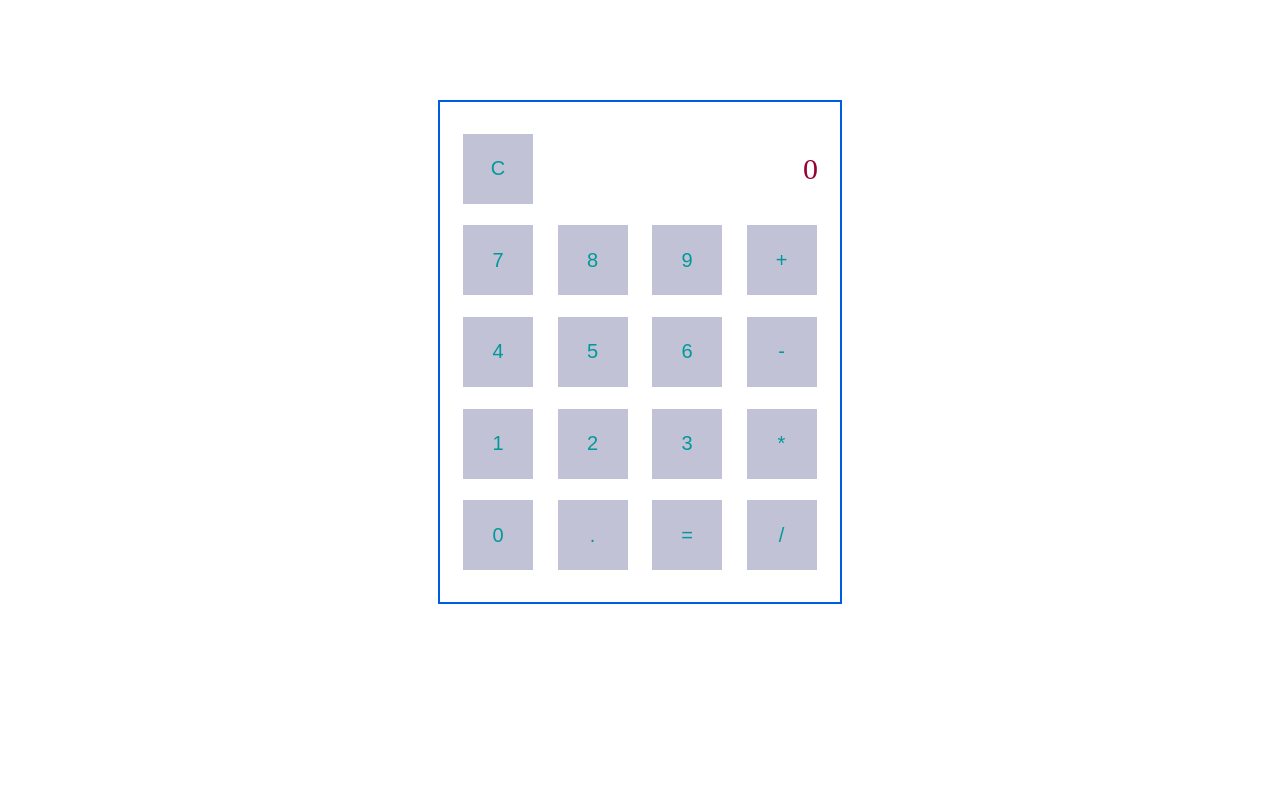
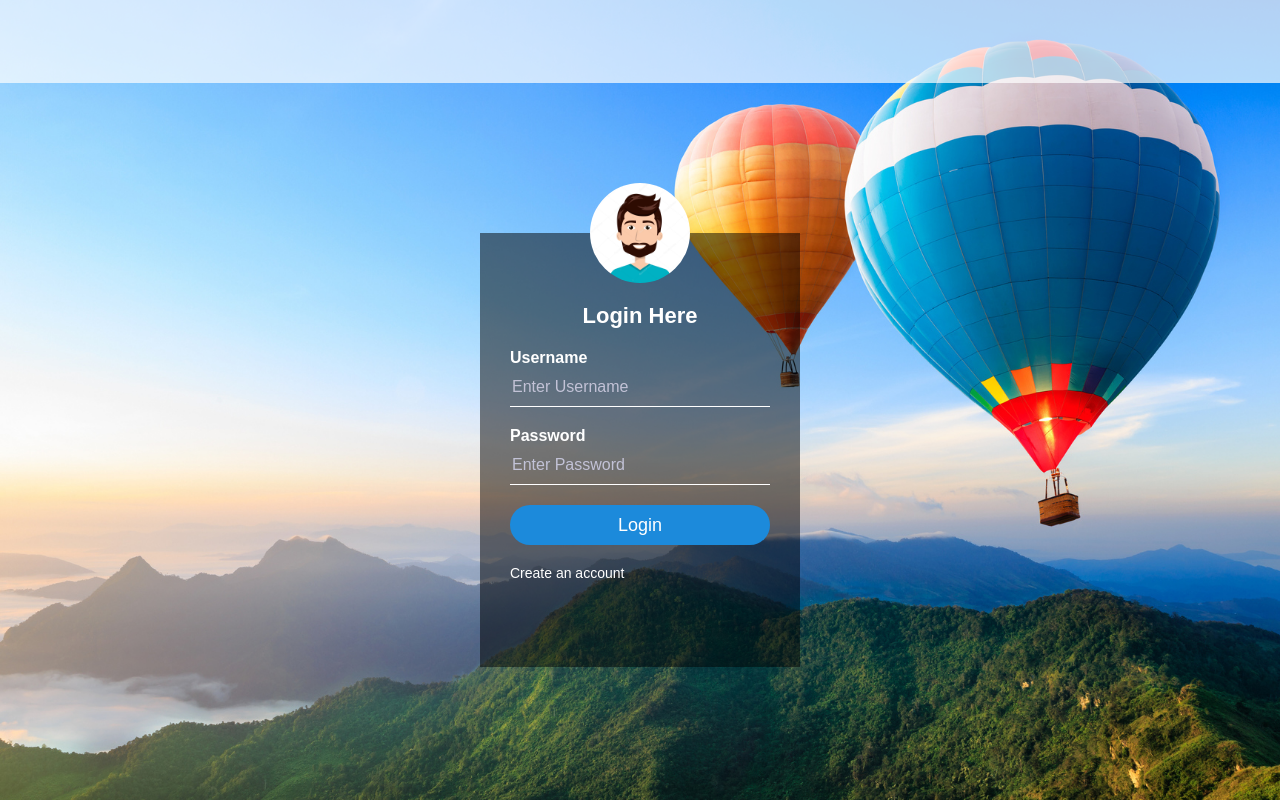
Before and after one commit to EmanuelMoldovan/Syneto, a plain HTML site: page frontend/templates/index.html in a window 1280 px wide. Drawn offline with Linux system fonts and the light colour scheme.

Commit message:
Login + Register templates

```diff
--- a/backend/models/auth.js
+++ b/backend/models/auth.js
@@ -22,6 +22,10 @@ const UserSchema = mongoose.Schema({
         required: false
     },
     confirmed: {
+        type: Boolean,
+        require: false
+    },
+    banned:{
         type: Boolean,
         require: false
     }
@@ -74,10 +78,10 @@ module.exports.getAllUsers = function(userId, callback) {
 
         if (!user) {
             return false;
-        } else if (user._doc.rol == 0) {
+        } else if (user._doc.role == 0) {
             User.find({})
                 .exec(callback);
-        } else if (user._doc.rol == 1) {
+        } else {
             User.find({ _id: user._doc._id }, callback)
         }
 
--- a/backend/routes/auth.js
+++ b/backend/routes/auth.js
@@ -61,12 +61,13 @@ router.post('/register', (req, res) => {
         if (user) {
             return res.json({ success: false, msg: 'Username allready exist in our system' });
         } else{
-            jwt.sign({user: newUser}, config.secret, {  expiresIn: '10h' }, (err, token) => {
-                let resultToken = token;
             User.addUser(newUser, (err, user) => {
                 if (err) {
                     res.json({ success: false, msg: 'Failed to register user' });
                 } else {
+                    jwt.sign({user}, config.secret, {  expiresIn: '10h' }, (err, token) => {
+                        let resultToken = token;
+
                         const output = `
                         <h1>Syneto CALCULATOR</h1>
                         </br>
@@ -101,9 +102,10 @@ router.post('/register', (req, res) => {
                         }
                         res.json({ success: true, msg: 'E-mail sent'});
                     });
+
+                    })
                 }
             });
-            })
         }
     })
 });
@@ -128,6 +130,7 @@ router.post('/login', (req, res) => {
             }
 
             if (isMatch) {
+                if(user.confirmed == true){
                     jwt.sign({user}, config.secret, {  expiresIn: '10h' }, (err, token) => {
                         res.json({
                             success: true,
@@ -141,6 +144,10 @@ router.post('/login', (req, res) => {
                             }
                         })
                     })
+                }else{
+                    return res.json({ success: false, msg: 'Please confirm your account' });
+                }
+
             } else {
                 return res.json({ success: false, msg: 'Wrong password' });
             }
@@ -148,4 +155,39 @@ router.post('/login', (req, res) => {
     })
 });
 
+router.get('/users', passport, (req, res) => {
+    jwt.verify(req.token, config.secret, (err, authData) => {
+        if(err) {
+            res.sendStatus(403);
+        } else {
+            User.getAllUsers(authData.user._id, (err, user) => {
+                if (err) {
+                    res.json({ success: false, msg: 'User not found' });
+                } else {
+                    res.json({ success: true, user });
+                }
+            });
+        }
+    })
+})
+
+router.put('/ban', passport, (req, res) => {
+    jwt.verify(req.token, config.secret, (err, authData) => {
+        if(err) {
+            res.sendStatus(403);
+        } else {
+            if(authData.user.role == 0){
+                req.body.banned = true;
+                User.updateUser(req.body, (err, user) => {
+                    if (err) {
+                        res.json({ success: false, msg: 'User not found' });
+                    } else {
+                        res.json({ success: true,  msg: 'User was banned' });
+                    }
+                });
+            }
+        }
+    })
+})
+
 module.exports = router;
--- a/frontend/scripts/script.js
+++ b/frontend/scripts/script.js
@@ -1,13 +1,21 @@
 let clculatorInput = document.getElementById('calculator-input');
-let specialCharacters = ['+','-','*','/','.'];
-let forbidenStartCharacters = ['*','/']
+let specialCharacters = ['+', '-', '*', '/', '.'];
+let forbidenStartCharacters = ['*', '/']
+
+// Set pages
+let calculatorPage = document.getElementById('calculator');
+let loginPage = document.getElementById('login');
+let registerPage = document.getElementById('register');
+let usersPage = document.getElementById('users');
+
+let pages = ['login', 'register', 'calculator', 'users'];
 
 // Replace at specific index
-String.prototype.replaceAt = function(index, replacement) {
-    return this.substr(0, index) + replacement+ this.substr(index + replacement.length);
+String.prototype.replaceAt = function (index, replacement) {
+    return this.substr(0, index) + replacement + this.substr(index + replacement.length);
 }
 
-function buttonPush(obj){
+function buttonPush(obj) {
     let pushed = obj.innerHTML;
     let input = clculatorInput.innerHTML;
     let prevInput = clculatorInput.innerHTML.slice(clculatorInput.innerHTML.length - 1);
@@ -22,16 +30,37 @@ function buttonPush(obj){
             clculatorInput.innerHTML = '0';
             break;
         default:
-            if(clculatorInput.innerHTML == '0'){
-                if(!forbidenStartCharacters.includes(pushed)){
+            if (clculatorInput.innerHTML == '0') {
+                if (!forbidenStartCharacters.includes(pushed)) {
                     clculatorInput.innerHTML = pushed;
                 }
-            } else if(!(specialCharacters.includes(prevInput) && specialCharacters.includes(pushed))){
+            } else if (!(specialCharacters.includes(prevInput) && specialCharacters.includes(pushed))) {
                 clculatorInput.innerHTML += pushed;
-            }  else if((specialCharacters.includes(prevInput) && specialCharacters.includes(pushed))){
+            } else if ((specialCharacters.includes(prevInput) && specialCharacters.includes(pushed))) {
                 // Replace the special character if it's pushed twice
-                clculatorInput.innerHTML = clculatorInput.innerHTML.replaceAt(clculatorInput.innerHTML.length-1,pushed);
+                clculatorInput.innerHTML = clculatorInput.innerHTML.replaceAt(clculatorInput.innerHTML.length - 1, pushed);
             }
             break;
     }
 }
+
+function goTo(obj) {
+    let page = document.getElementById(obj.hash.slice(1));
+    let tempPages = pages.slice();
+
+    let index = tempPages.indexOf(obj.hash.slice(1));
+    if (index > -1) {
+        tempPages.splice(index, 1);
+    }
+
+    tempPages.forEach(element => {
+        if (document.getElementById(element)) {
+            document.getElementById(element).style.display = 'none';
+        }
+    });
+
+    if (page) {
+        page.style.display = "block";
+    }
+
+}
--- a/frontend/styles/app.sass
+++ b/frontend/styles/app.sass
@@ -34,6 +34,8 @@ button:active
     height: 500px
     position: relative
     margin: 100px auto
+    margin-top: 50px
+    background: rgba(0, 0, 0, 0.5)
 
 table
     width: 100%
@@ -43,10 +45,99 @@ table
     box-sizing: border-box
 
 #calculator-input
-    color: $cherry
+    color: $cherry + 80
     font-size: $font-size +10
     text-align: right
     padding-right: 20px
     box-sizing: border-box
     max-width: 100px
     word-wrap: break-word
+
+body
+    margin: 0
+    padding: 0
+    background: url(images/background.jpg)
+    background-size: cover
+    background-position: center
+    font-family: sans-serif
+
+.login-box
+    width: 320px
+    // height: 420px
+    background: rgba(0, 0, 0, 0.5)
+    color: #fff
+    top: 50%
+    left: 50%
+    position: absolute
+    transform: translate(-50%,-50%)
+    box-sizing: border-box
+    padding: 70px 30px
+    margin-top: 50px
+
+.avatar
+    width: 100px
+    height: 100px
+    border-radius: 50%
+    position: absolute
+    top: -50px
+    left: calc(50% - 50px)
+
+h1
+    margin: 0
+    padding: 0 0 20px
+    text-align: center
+    font-size: 22px
+
+.login-box p
+    margin: 0
+    padding: 0
+    font-weight: bold
+
+.login-box input
+    width: 100%
+    margin-bottom: 20px
+
+.login-box input[type="text"], input[type="password"], input[type="email"]
+    border: none
+    border-bottom: 1px solid #fff
+    background: transparent
+    outline: none
+    height: 40px
+    color: #fff
+    font-size: 16px
+
+.login-box input[type="text"]::placeholder, input[type="password"]::placeholder, input[type="email"]::placeholder
+    color: $grey
+
+.login-box input[type="submit"]
+    border: none
+    outline: none
+    height: 40px
+    background: #1c8adb
+    color: #fff
+    font-size: 18px
+    border-radius: 20px
+
+.login-box input[type="submit"]:hover
+    cursor: pointer
+    background: #39dc79
+    color: #000
+
+.login-box a
+    text-decoration: none
+    font-size: 14px
+    color: #fff
+
+.login-box a:hover
+    color: #39dc79
+
+nav
+    background-color: white
+    padding: 30px
+    opacity: 0.7
+    font-size: $font-size
+    color: #fff
+
+a:link
+    text-decoration: none
+    color: #fff
--- a/frontend/templates/index.html
+++ b/frontend/templates/index.html
@@ -9,10 +9,14 @@
 
     <body>
         <header>
-
+            <nav>
+                <a href="#login" onclick="goTo(this)">Login</a> |
+                <a href="#calculator" onclick="goTo(this)">Calculator</a> |
+                <a href="#users" onclick="goTo(this)">Users</a>
+            </nav>
         </header>
 
-        <section class="container">
+        <section class="container" id="calculator" style="display: none;">
             <table>
                 <tr>
                     <td><button onclick="buttonPush(this)">C</button></td>
@@ -45,6 +49,39 @@
             </table>
         </section>
 
+        <div id="login">
+            <div class="login-box">
+                <img src="../styles/images/avatar.jpg" class="avatar">
+                <h1>Login Here</h1>
+                <form>
+                    <p>Username</p>
+                    <input type="text" name="username" placeholder="Enter Username">
+                    <p>Password</p>
+                    <input type="password" name="password" placeholder="Enter Password">
+                    <input type="submit" name="submit" value="Login">
+                    <a href="#register" onclick="goTo(this)">Create an account</a>
+                </form>
+            </div>
+        </div>
+
+        <div id="register" style="display: none;">
+            <div class="login-box">
+                <img src="../styles/images/avatar.jpg" class="avatar">
+                <h1>Register</h1>
+                <form>
+                    <p>Username</p>
+                    <input type="text" name="username" placeholder="Enter Username">
+                    <p>Email</p>
+                    <input type="email" name="email" placeholder="Enter Email">
+                    <p>Password</p>
+                    <input type="password" name="password" placeholder="Enter Password">
+                    <p>Confirm password</p>
+                    <input type="password" name="confirmPassword" placeholder="Enter Password">
+                    <input type="submit" name="submit" value="Register">
+                </form>
+            </div>
+        </div>
+
         <footer>
 
         </footer>
```
Also changed, not shown: frontend/templates/login.html (added, +21 -0 lines), frontend/styles/app.css, frontend/styles/images/avatar.jpg (added), frontend/styles/images/background.jpg (added), 1 other file. Lines whose indentation alone changed are shown as unchanged.
